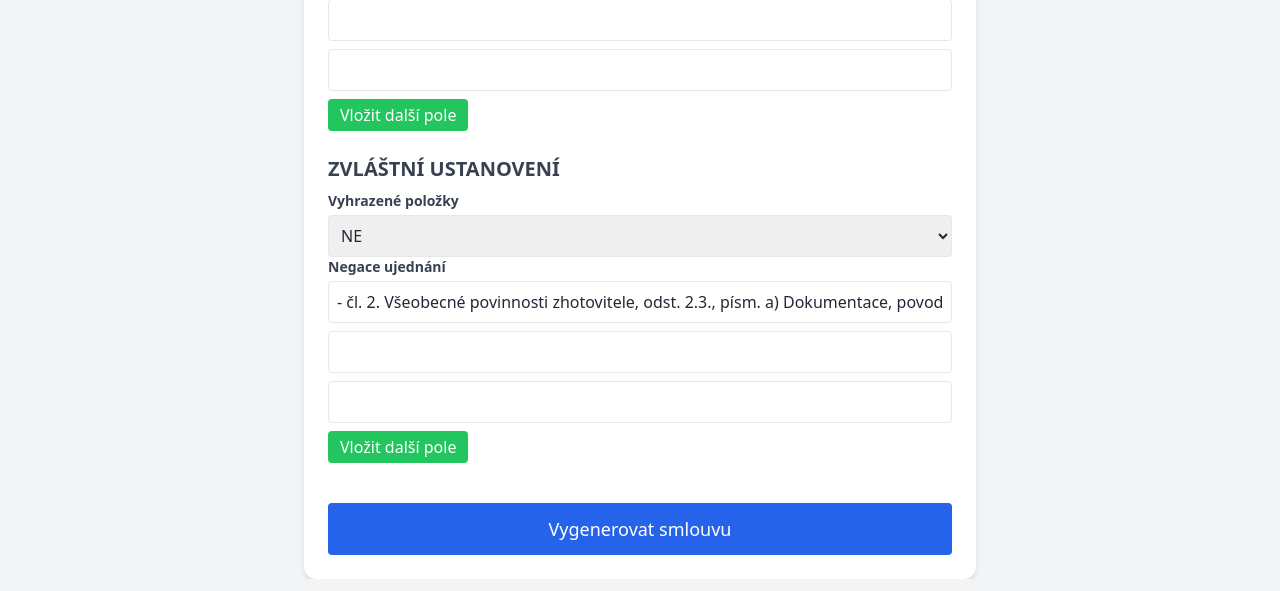
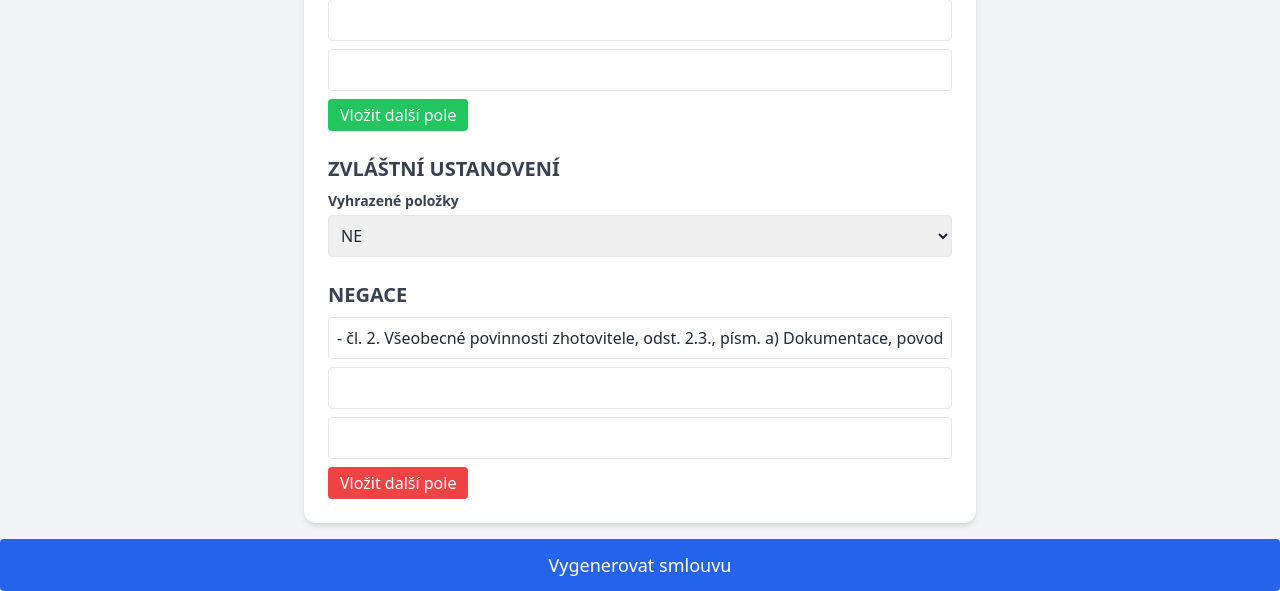
Before and after one commit to JenikAdamira/contract-generator, a Flask app: page / in a window 1280 px wide. Shown: the part 1617-2208 px from the top of the page. Run offline with Flask 3, Linux system fonts and the light colour scheme; some libraries are stand-ins or nearby versions.

Commit message:
Update form.html

```diff
--- a/templates/form.html
+++ b/templates/form.html
@@ -117,17 +117,23 @@
           <option value="NE">NE</option>
           <option value="ANO">ANO</option>
         </select>
-        <label class="block text-sm font-semibold text-gray-700 mb-1">Negace ujednání</label>
+        </div>
+
+        <!-- Sekce: Negace -->
+<div>
+  <h2 class="text-xl font-semibold mb-2 text-gray-700 uppercase">Negace</h2>
   <div id="negace-wrapper" class="space-y-2 mb-2">
     <input type="text" name="negace_1" class="w-full p-2 border rounded"
-      value="- čl. 2. Všeobecné povinnosti zhotovitele, odst. 2.3., písm. a) Dokumentace, povodňové plány, geodetické práce, body 4., 5.," />
+      value="- čl. 2. Všeobecné povinnosti zhotovitele, odst. 2.3., písm. a) Dokumentace, povodňové plány, geodetické práce, body 4., 5." />
     <input type="text" name="negace_2" class="w-full p-2 border rounded" />
     <input type="text" name="negace_3" class="w-full p-2 border rounded" />
   </div>
   <input type="hidden" name="negace_count" id="negace_count" value="3" />
-  <button type="button" onclick="pridatNegaci()" class="bg-green-500 text-white px-3 py-1 rounded hover:bg-green-600">
+  <button type="button" onclick="pridatNegaci()" class="bg-red-500 text-white px-3 py-1 rounded hover:bg-red-600">
     Vložit další pole
   </button>
+</div>
+
 </div>
 
 
```
